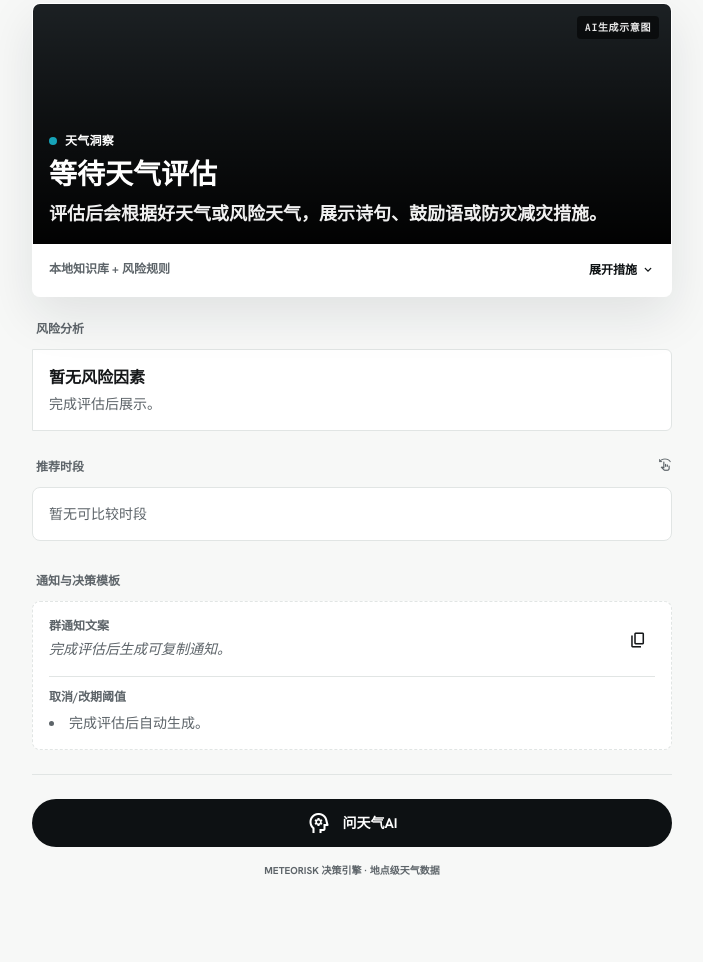
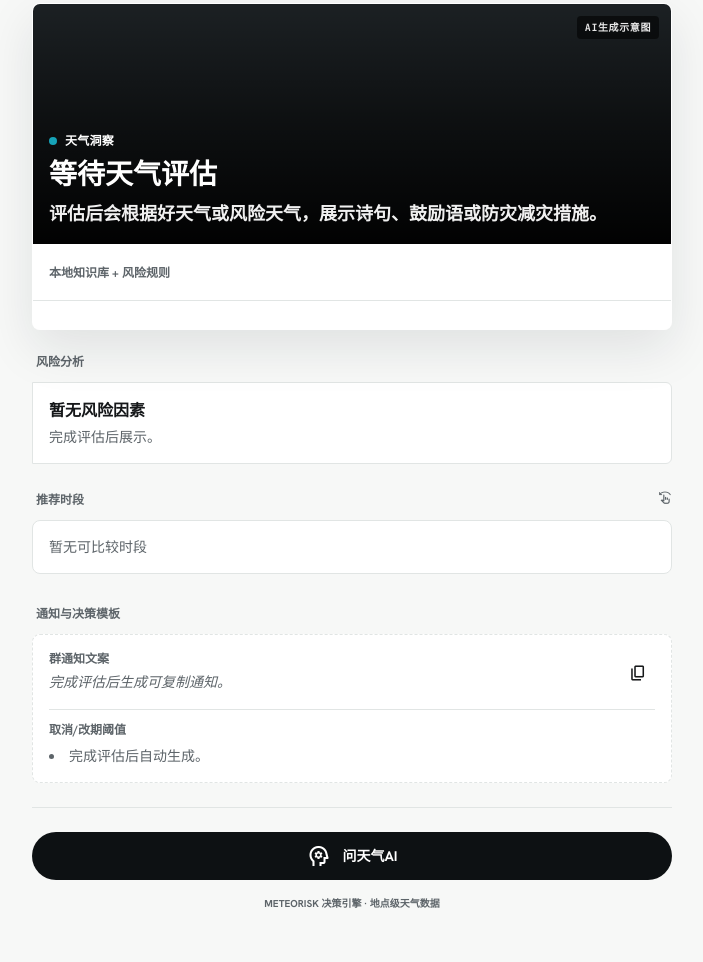
Before and after one commit to lhhcm/weather-rag-assistant, a plain HTML site: page static/mobile.html in a window 1280 px wide. Shown: the part 1218-2180 px from the top of the page, without its empty margins (288-991 px from the left). Drawn offline with nearby package versions, Linux system fonts and the light colour scheme.

Commit message:
Show weather guidance details by default

```diff
--- a/static/mobile.html
+++ b/static/mobile.html
@@ -73,7 +73,7 @@
   <body class="pb-24">
     <header class="fixed top-0 z-50 mx-auto flex h-16 w-full max-w-2xl items-center justify-between border-b border-line bg-white/85 px-4 backdrop-blur-md left-0 right-0">
       <div class="flex items-center gap-2">
-        <button id="menu-toggle" class="rounded-lg p-1 active:bg-fog" type="button" aria-label="打开功能菜单">
+        <button id="menu-toggle" class="rounded-lg p-1 active:bg-fog" type="button" aria-label="打开工具箱" title="打开工具箱">
           <span class="material-symbols-outlined text-primary">menu</span>
         </button>
         <h1 class="text-xl font-bold tracking-tight">METEORISK</h1>
@@ -185,13 +185,10 @@
             <p id="insight-body" class="mt-2">评估后会根据好天气或风险天气，展示诗句、鼓励语或防灾减灾措施。</p>
           </div>
         </div>
-        <div class="flex items-center justify-between bg-white p-4">
+        <div class="bg-white p-4">
           <span id="insight-source" class="text-[11px] font-bold text-muted">本地知识库 + 风险规则</span>
-          <button id="toggle-insight" class="flex items-center gap-1 text-xs font-bold text-primary" type="button">
-            展开措施 <span class="material-symbols-outlined text-sm">expand_more</span>
-          </button>
         </div>
-        <div id="insight-details" class="hidden border-t border-line bg-white px-4 pb-4">
+        <div id="insight-details" class="border-t border-line bg-white px-4 pb-4 pt-3">
           <ul id="insight-list" class="list-inside list-disc space-y-1"></ul>
         </div>
       </section>
--- a/static/mobile.js
+++ b/static/mobile.js
@@ -232,7 +232,7 @@ function pickInsight(data) {
       dot: visual.dot,
       image: visual.image,
       title: mood.title,
-      body: `${mood.quote}${mood.note}`,
+      body: `${mood.quote} ${mood.note}`,
       source: "好天气心情卡 · AI生成示意配图",
       details: ["保持补水和防晒，轻装出发。", "把最佳时段设为提醒，临近活动前再复查一次天气。", "愿今天的风刚好，路也刚好。"]
     };
@@ -638,9 +638,6 @@ function init() {
     $("#children").checked = false;
     $("#elderly").checked = false;
   });
-  $("#toggle-insight").addEventListener("click", () => {
-    $("#insight-details").classList.toggle("hidden");
-  });
   $("#qa-toggle").addEventListener("click", () => {
     $("#qa-panel").classList.toggle("hidden");
   });
```
